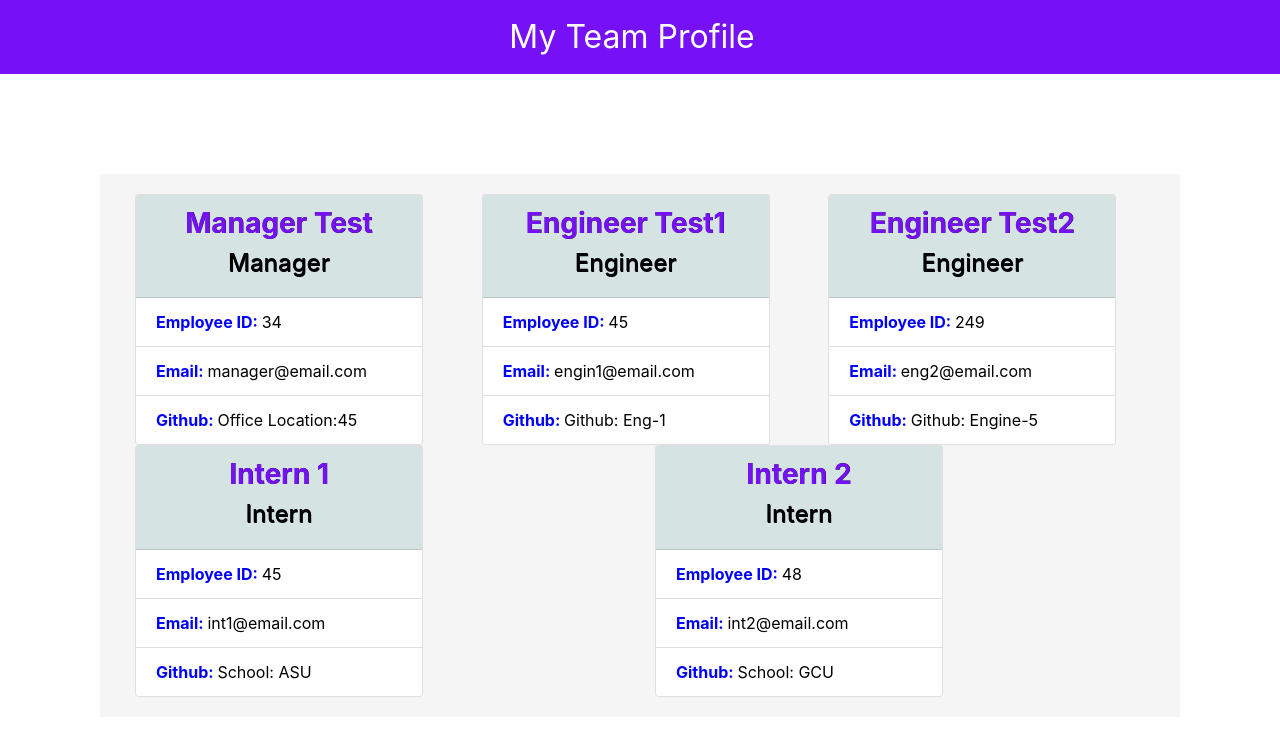
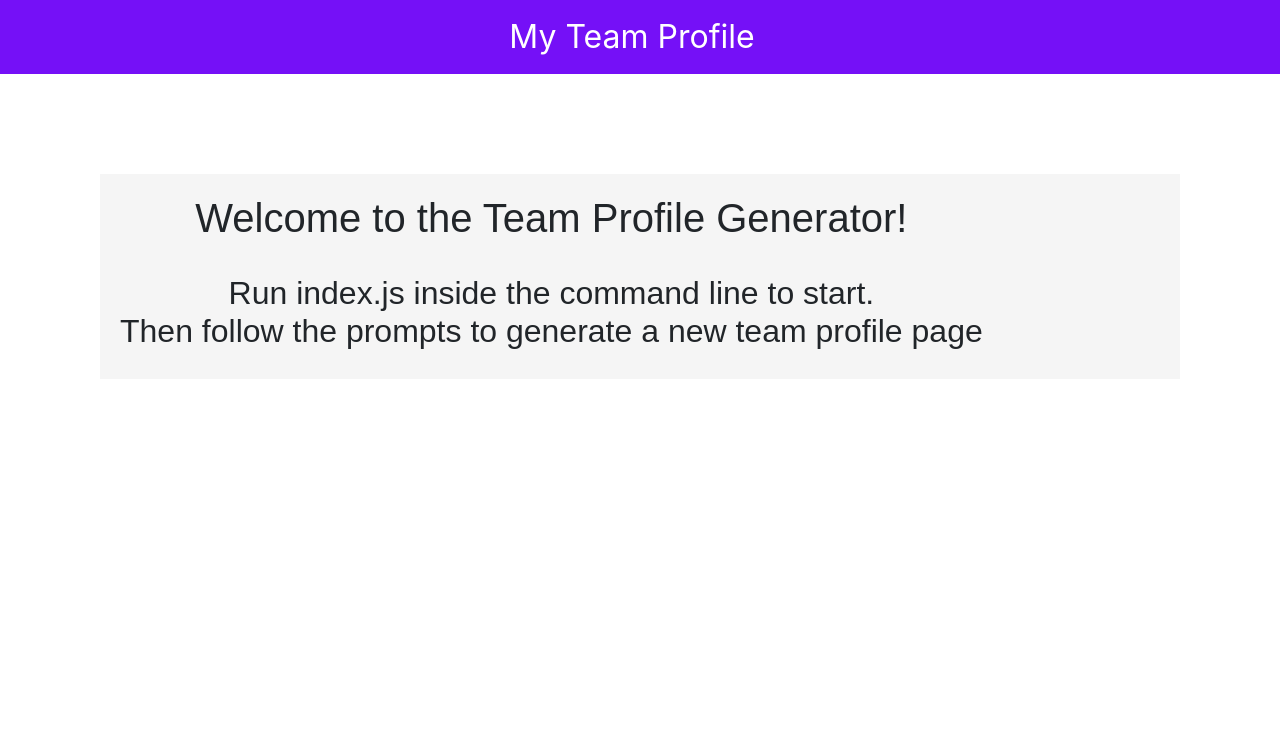
Before and after one commit to Robert-Schwartz/TDD-OOP-Team-Profile-Generator, a website: page dist/index.html in a window 1280 px wide. Drawn offline with nearby package versions, Linux system fonts and the light colour scheme.

Commit message:
add welcome screen for video demo

```diff
--- a/dist/index.html
+++ b/dist/index.html
@@ -22,79 +22,13 @@
     </header>
     <!------------Employee Cards Container----------->
     <div id=employeeCards class="row">
-
-        <div class="col">
-            <div class="card" style="width: 18rem">
-                <div class="card-header">
-                <h3>Manager Test</h3>
-                <h4>Manager</h4>
-                </div>
-                <ul class="list-group list-group-flush">
-                <li class="list-group-item employeeProperties"> Employee ID: <span>34</span></li>
-                <li class="list-group-item employeeProperties"> Email: <span>manager@email.com</span></li>
-                <li class="list-group-item employeeProperties"> Github: <span>Office Location:45</span></li>
-                </ul>
-            </div>
+        <div id ="welcomeScreen">
+        <h1>
+            Welcome to the Team Profile Generator!
+        </h1>
+        <br>
+        <h2>Run index.js inside the command line to start. <br> Then follow the prompts to generate a new team profile page</h2>
         </div>
-
-        <div class="col">
-            <div class="card" style="width: 18rem">
-                <div class="card-header">
-                <h3>Engineer Test1</h3>
-                <h4>Engineer</h4>
-                </div>
-                <ul class="list-group list-group-flush">
-                <li class="list-group-item employeeProperties"> Employee ID: <span>45</span></li>
-                <li class="list-group-item employeeProperties"> Email: <span>engin1@email.com</span></li>
-                <li class="list-group-item employeeProperties"> Github: <span>Github: Eng-1</span></li>
-                </ul>
-            </div>
-        </div>
-
-        <div class="col">
-            <div class="card" style="width: 18rem">
-                <div class="card-header">
-                <h3>Engineer Test2</h3>
-                <h4>Engineer</h4>
-                </div>
-                <ul class="list-group list-group-flush">
-                <li class="list-group-item employeeProperties"> Employee ID: <span>249</span></li>
-                <li class="list-group-item employeeProperties"> Email: <span>eng2@email.com</span></li>
-                <li class="list-group-item employeeProperties"> Github: <span>Github: Engine-5</span></li>
-                </ul>
-            </div>
-        </div>
-
-        <div class="col">
-            <div class="card" style="width: 18rem">
-                <div class="card-header">
-                <h3>Intern 1</h3>
-                <h4>Intern</h4>
-                </div>
-                <ul class="list-group list-group-flush">
-                <li class="list-group-item employeeProperties"> Employee ID: <span>45</span></li>
-                <li class="list-group-item employeeProperties"> Email: <span>int1@email.com</span></li>
-                <li class="list-group-item employeeProperties"> Github: <span>School: ASU</span></li>
-                </ul>
-            </div>
-        </div>
-
-        <div class="col">
-            <div class="card" style="width: 18rem">
-                <div class="card-header">
-                <h3>Intern 2</h3>
-                <h4>Intern</h4>
-                </div>
-                <ul class="list-group list-group-flush">
-                <li class="list-group-item employeeProperties"> Employee ID: <span>48</span></li>
-                <li class="list-group-item employeeProperties"> Email: <span>int2@email.com</span></li>
-                <li class="list-group-item employeeProperties"> Github: <span>School: GCU</span></li>
-                </ul>
-            </div>
-        </div>
-
-    </div>
-      </div>
     </div>
   </body>
 </html>
--- a/dist/style.css
+++ b/dist/style.css
@@ -5,6 +5,11 @@
     font-size: xx-large;
     color: white;
     text-align: center;
+}
+
+#welcomeScreen {
+    text-align: center;
+    font-family: Arial, Helvetica, sans-serif;
 }
 
 #employeeCards {
```
